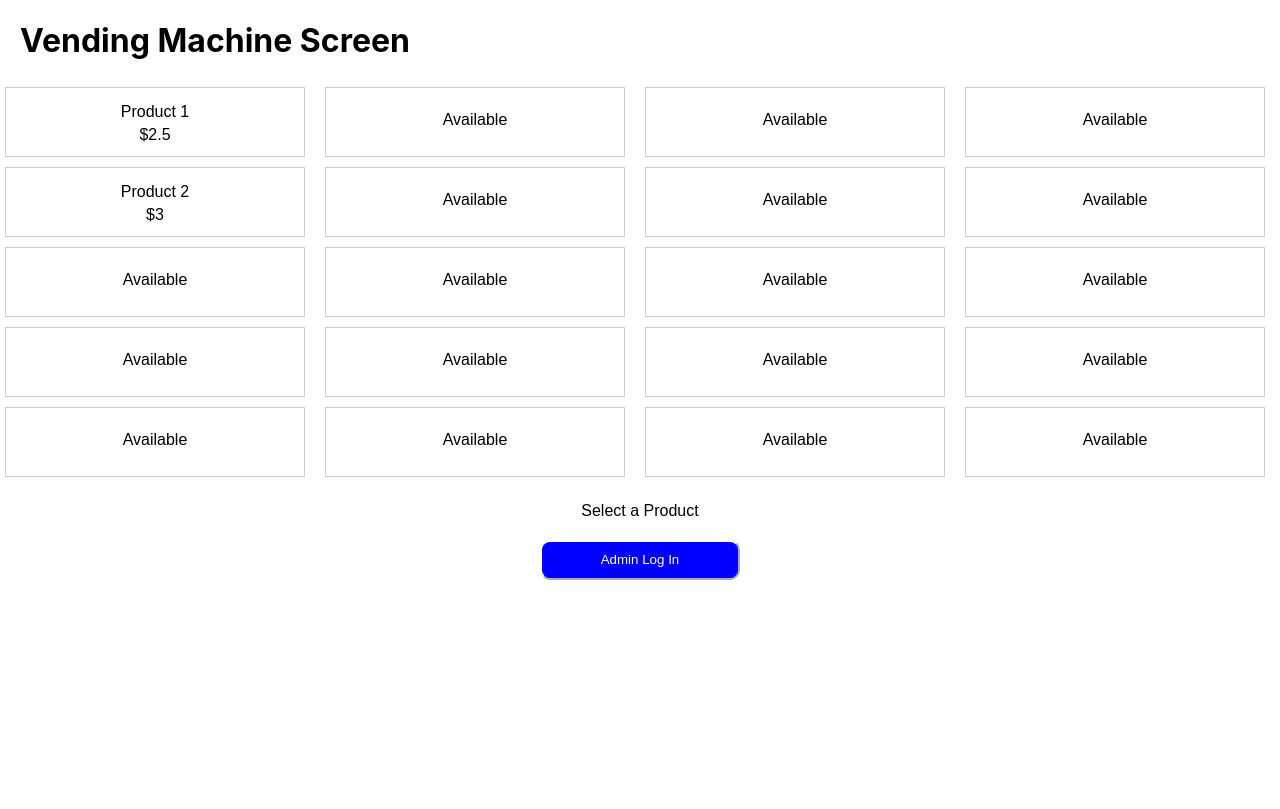
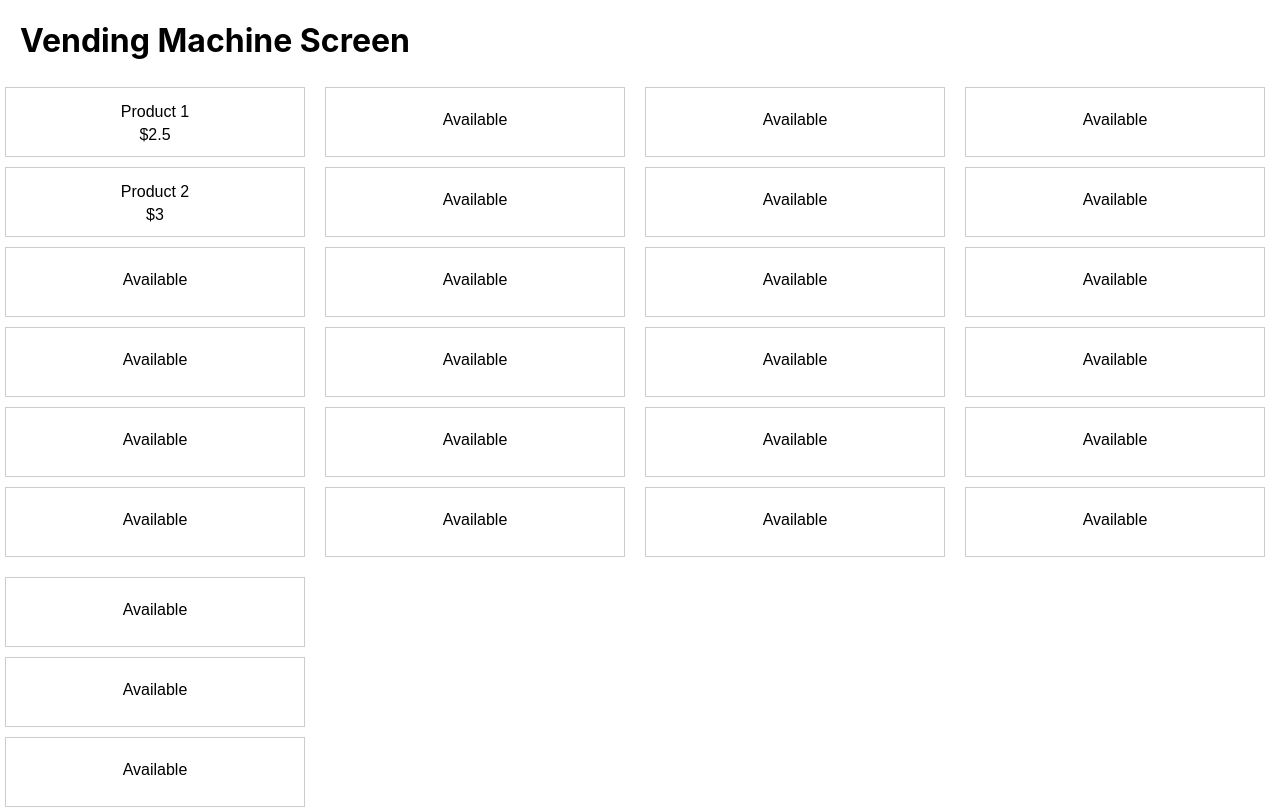
Before and after one commit to franciscocavallaro/vending-machine-front, a React (Create React App) app: page / in a window 1280 px wide. Shown: the top 809 px of the page. Built offline with nearby package versions, Linux system fonts and the light colour scheme.

Commit message:
vending machine 6x6

```diff
--- a/src/components/vendingMachine/VendingMachine.jsx
+++ b/src/components/vendingMachine/VendingMachine.jsx
@@ -32,9 +32,9 @@ const VendingMachine = () => {
     return (
         <div className="vending-machine">
             <div className="product-grid">
-                {Array.from({length: 5}, (_, row) => (
+                {Array.from({length: 6}, (_, row) => (
                     <div key={`row-${row}`} className="product-row">
-                        {Array.from({length: 5}, (_, col) => {
+                        {Array.from({length: 6}, (_, col) => {
                             const index = row * 5 + col;
                             const product = productsData[index];
                             return (
```
